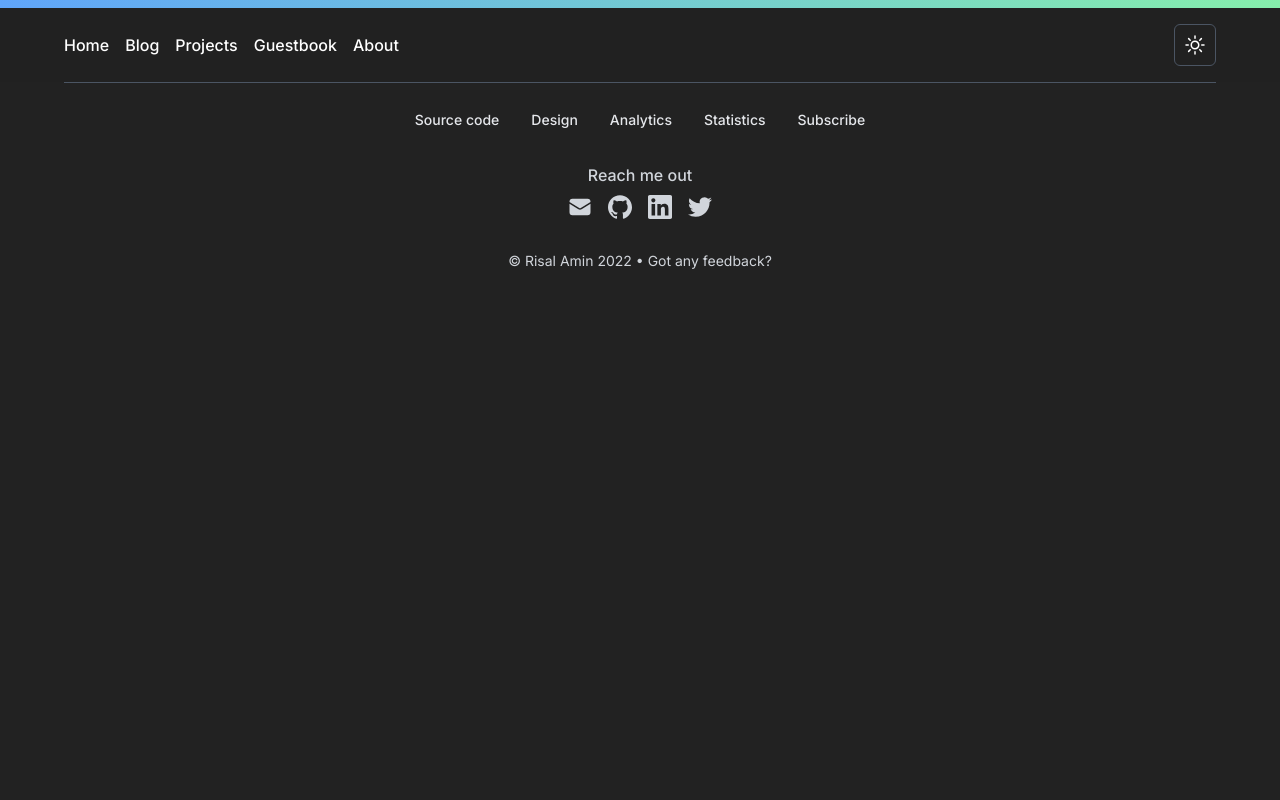
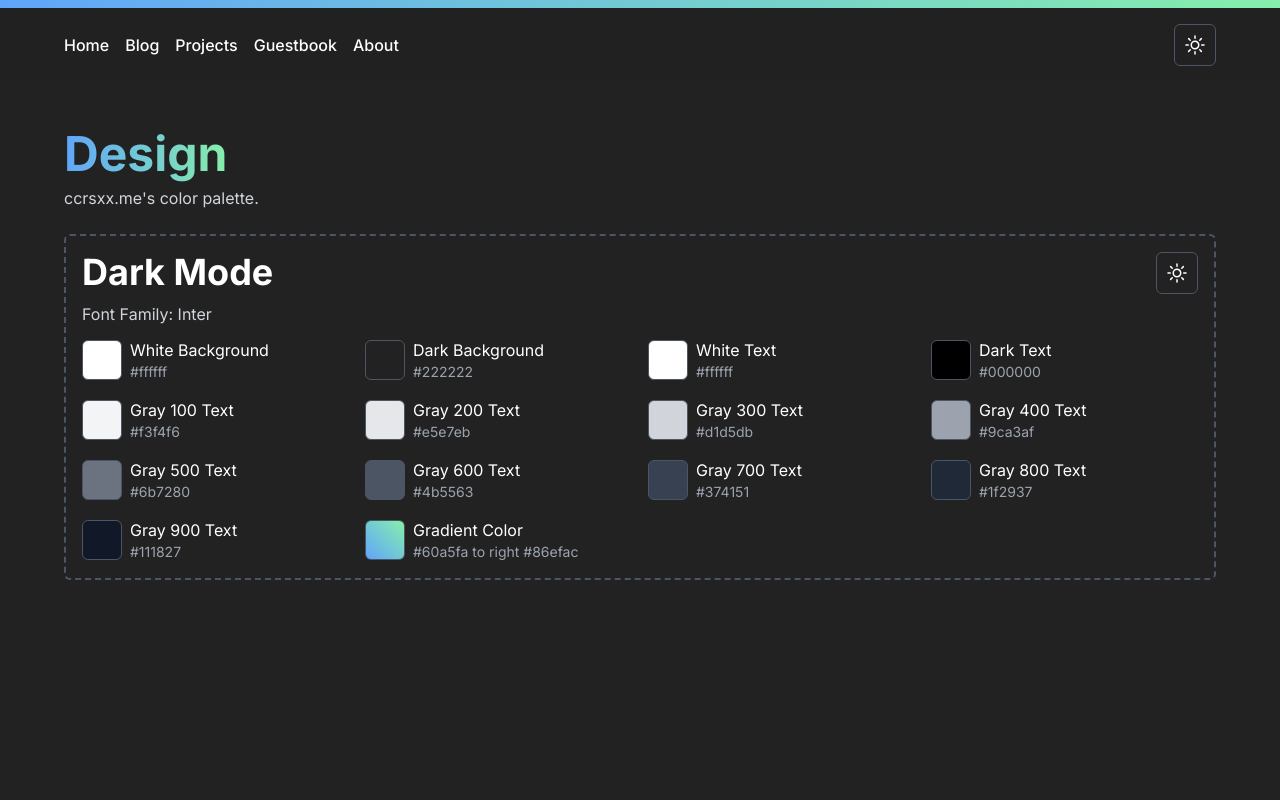
Before and after one commit to ccrsxx/portofolio, a Next.js app: page /design in a window 1280 px wide. Before the commit this address had no page. Shown: the top 800 px of the page. Built offline with nearby package versions, Linux system fonts and the light colour scheme.

Commit message:
feat: add design and subscribe page

```diff
--- a/src/pages/about.tsx
+++ b/src/pages/about.tsx
@@ -74,8 +74,8 @@ export default function About(): JSX.Element {
           {favoriteTechStack.map(({ tip, name, href, Icon }) => (
             <Tooltip
               className='[&:first-child>div]:!-translate-x-12 [&:nth-child(2)>div]:!-translate-x-1/3'
-              tooltipClassName='group-hover:!-translate-y-32 w-72 px-3 py-4
-                                !-translate-y-28 text-center !whitespace-normal'
+              tooltipClassName='group-hover:!-translate-y-32 w-72 px-3 py-4 !-translate-y-28 text-center
+                                !whitespace-normal'
               tag='li'
               key={name}
               tip={
--- /dev/null
+++ b/src/pages/design.tsx
@@ -0,0 +1,134 @@
+import { motion } from 'framer-motion';
+import { useTheme } from 'next-themes';
+import { clsx } from 'clsx';
+import { setTransition } from '@lib/transition';
+import { SEO } from '@components/common/seo';
+import { Accent } from '@components/ui/accent';
+import { ThemeSwitch } from '@components/common/theme-switch';
+
+export default function Design(): JSX.Element {
+  const { theme } = useTheme();
+
+  return (
+    <main className='grid min-h-screen content-start gap-6 py-12'>
+      <SEO
+        title='Design | Risal Amin'
+        description="ccrsxx.me's color palette"
+      />
+      <section className='grid gap-2'>
+        <motion.h1
+          className='text-5xl font-bold'
+          {...setTransition({ delayIn: 0.1 })}
+        >
+          <Accent>Design</Accent>
+        </motion.h1>
+        <motion.p
+          className='text-gray-600 dark:text-gray-300'
+          {...setTransition({ delayIn: 0.2 })}
+        >
+          ccrsxx.me&apos;s color palette.
+        </motion.p>
+      </section>
+      <motion.section
+        className='main-border rounded-md border-2 border-dashed p-4'
+        {...setTransition({ delayIn: 0.3 })}
+      >
+        <div className='flex justify-between'>
+          <h2 className='text-4xl font-bold capitalize'>{theme} Mode</h2>
+          <ThemeSwitch />
+        </div>
+        <p className='mt-2 text-gray-600 dark:text-gray-300'>
+          Font Family: Inter
+        </p>
+        <ul className='mt-3 grid grid-cols-[repeat(auto-fit,minmax(256px,1fr))] gap-4'>
+          {colorPalette.map(({ title, hexCode, className }) => (
+            <li className='flex items-center gap-2' key={title}>
+              <div
+                className={clsx('main-border h-10 w-10 rounded-md', className)}
+              />
+              <div>
+                <h3>{title}</h3>
+                <p className='text-sm text-gray-600 dark:text-gray-400'>
+                  {hexCode}
+                </p>
+              </div>
+            </li>
+          ))}
+        </ul>
+      </motion.section>
+    </main>
+  );
+}
+
+const colorPalette = [
+  {
+    title: 'White Background',
+    hexCode: '#ffffff',
+    className: 'bg-white'
+  },
+  {
+    title: 'Dark Background',
+    hexCode: '#222222',
+    className: 'bg-dark-background'
+  },
+  {
+    title: 'White Text',
+    hexCode: '#ffffff',
+    className: 'bg-white'
+  },
+  {
+    title: 'Dark Text',
+    hexCode: '#000000',
+    className: 'bg-black'
+  },
+  {
+    title: 'Gray 100 Text',
+    hexCode: '#f3f4f6',
+    className: 'bg-gray-100'
+  },
+  {
+    title: 'Gray 200 Text',
+    hexCode: '#e5e7eb',
+    className: 'bg-gray-200'
+  },
+  {
+    title: 'Gray 300 Text',
+    hexCode: '#d1d5db',
+    className: 'bg-gray-300'
+  },
+  {
+    title: 'Gray 400 Text',
+    hexCode: '#9ca3af',
+    className: 'bg-gray-400'
+  },
+  {
+    title: 'Gray 500 Text',
+    hexCode: '#6b7280',
+    className: 'bg-gray-500'
+  },
+  {
+    title: 'Gray 600 Text',
+    hexCode: '#4b5563',
+    className: 'bg-gray-600'
+  },
+  {
+    title: 'Gray 700 Text',
+    hexCode: '#374151',
+    className: 'bg-gray-700'
+  },
+  {
+    title: 'Gray 800 Text',
+    hexCode: '#1f2937',
+    className: 'bg-gray-800'
+  },
+  {
+    title: 'Gray 900 Text',
+    hexCode: '#111827',
+    className: 'bg-gray-900'
+  },
+  {
+    title: 'Gradient Color',
+    hexCode: '#60a5fa to right #86efac',
+    className: 'bg-gradient-to-tr from-blue-400 to-green-300'
+  }
+] as const;
```
